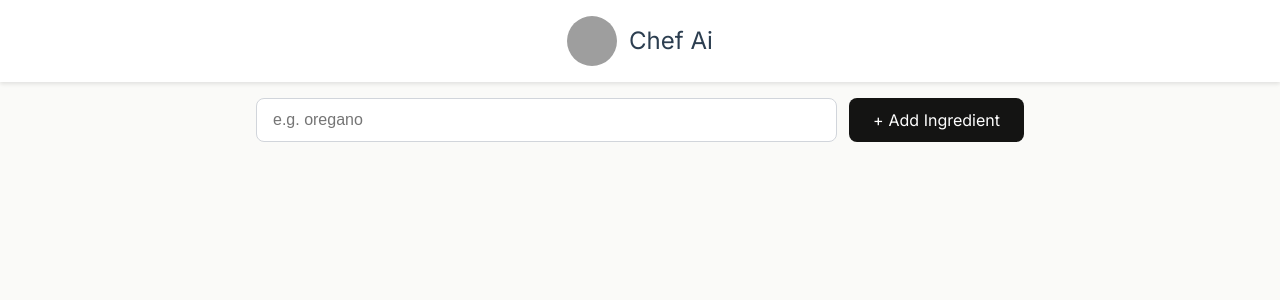
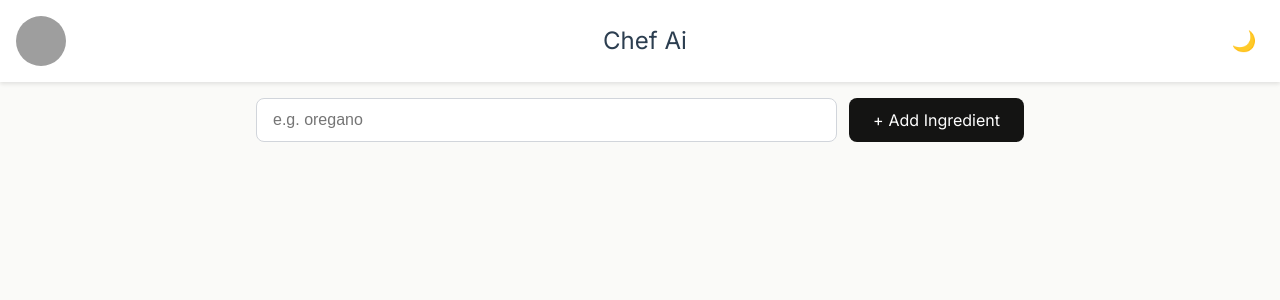
Before and after one commit to mharis0801/Chef-AI, a React (Vite) app: page / in a window 1280 px wide. Shown: the top 300 px of the page. Built offline with nearby package versions, Linux system fonts and the light colour scheme; grey boxes are pictures that could not be loaded; what @huggingface/inference would draw is missing.

Commit message:
added Dark theme toggle top right of the web page

```diff
--- a/src/App.jsx
+++ b/src/App.jsx
@@ -1,12 +1,12 @@
 import Header from "./Header"
 import Main1 from "./Main1.jsx"
+import { ThemeProvider } from "./context/ThemeContext"
 
-export default function App(){
-    return(
-        <>
-        <Header />
-        <Main1 />
-        </>
-
+export default function App() {
+    return (
+        <ThemeProvider>
+            <Header />
+            <Main1 />
+        </ThemeProvider>
     )
 }
--- a/src/Header.jsx
+++ b/src/Header.jsx
@@ -1,10 +1,12 @@
 import chefLogo from "/src/assets/chefIcon.jpg"
+import ThemeToggle from "./components/ThemeToggle"
 
-export default function Header(){
+export default function Header() {
     return (
         <header>
-            <img src={chefLogo} />
+            <img src={chefLogo} alt="Chef AI Logo" />
             <h1>Chef Ai</h1>
+            <ThemeToggle />
         </header>
     )
 }
--- /dev/null
+++ b/src/components/ThemeToggle.jsx
@@ -0,0 +1,15 @@
+import { useTheme } from '../context/ThemeContext';
+
+export default function ThemeToggle() {
+    const { isDark, toggleTheme } = useTheme();
+
+    return (
+        <button
+            onClick={toggleTheme}
+            className="theme-toggle"
+            aria-label={`Switch to ${isDark ? 'light' : 'dark'} theme`}
+        >
+            {isDark ? '☀️' : '🌙'}
+        </button>
+    );
+}
--- /dev/null
+++ b/src/context/ThemeContext.jsx
@@ -0,0 +1,31 @@
+import { createContext, useContext, useState, useEffect } from 'react';
+
+const ThemeContext = createContext();
+
+export function ThemeProvider({ children }) {
+    const [isDark, setIsDark] = useState(() => {
+        const savedTheme = localStorage.getItem('theme');
+        return savedTheme === 'dark';  // Removed the system preference check to default to light
+    });
+
+    useEffect(() => {
+        localStorage.setItem('theme', isDark ? 'dark' : 'light');
+        document.documentElement.setAttribute('data-theme', isDark ? 'dark' : 'light');
+    }, [isDark]);
+
+    const toggleTheme = () => setIsDark(prev => !prev);
+
+    return (
+        <ThemeContext.Provider value={{ isDark, toggleTheme }}>
+            {children}
+        </ThemeContext.Provider>
+    );
+}
+
+export function useTheme() {
+    const context = useContext(ThemeContext);
+    if (context === undefined) {
+        throw new Error('useTheme must be used within a ThemeProvider');
+    }
+    return context;
+}
--- a/src/index.css
+++ b/src/index.css
@@ -8,6 +8,27 @@
   --border-color: #D1D5DB;
   --max-content-width: 800px;
   --spacing-unit: 1rem;
+  --shadow-color: rgba(0, 0, 0, 0.1);
+  --error-background: #FEE2E2;
+  --hint-background: #F3F4F6;
+  --recipe-button-background: #F0EFEB;
+  --heading-color: #2C3E50;
+  --secondary-text: #6B7280;
+}
+
+[data-theme="dark"] {
+  --primary-color: #FF916B;
+  --text-color: #E2E8F0;
+  --background-color: #1A202C;
+  --card-background: #2D3748;
+  --header-background: #2D3748;
+  --border-color: #4A5568;
+  --shadow-color: rgba(0, 0, 0, 0.3);
+  --error-background: #63171B;
+  --hint-background: #2D3748;
+  --recipe-button-background: #2D3748;
+  --heading-color: #F7FAFC;
+  --secondary-text: #E2E8F0;
 }
 
 * {
@@ -27,15 +48,20 @@ body {
 /* Header styles */
 header {
   display: flex;
-  justify-content: center;
+  justify-content: space-between;
   align-items: center;
-  gap: 0.75rem;
   padding: var(--spacing-unit);
   background-color: var(--header-background);
-  box-shadow: 0px 2px 4px rgba(0, 0, 0, 0.1);
+  box-shadow: 0px 2px 4px var(--shadow-color);
   position: sticky;
   top: 0;
   z-index: 100;
+}
+
+.header-content {
+  display: flex;
+  align-items: center;
+  gap: 0.75rem;
 }
 
 header > img {
@@ -52,9 +78,29 @@ header > img:hover {
 
 header > h1 {
   font-weight: 500;
-  color: #2C3E50;
+  color: var(--heading-color);
   font-size: 1.5rem;
   margin: 0;
+}
+
+/* Theme toggle styles */
+.theme-toggle {
+  background: none;
+  border: none;
+  padding: 0.5rem;
+  cursor: pointer;
+  font-size: 1.25rem;
+  border-radius: 50%;
+  width: 40px;
+  height: 40px;
+  display: flex;
+  align-items: center;
+  justify-content: center;
+  transition: background-color 0.2s ease;
+}
+
+.theme-toggle:hover {
+  background-color: var(--shadow-color);
 }
 
 /* Main content layout */
@@ -95,6 +141,8 @@ main {
   font-size: 1rem;
   transition: all 0.2s ease;
   height: 44px;
+  background-color: var(--card-background);
+  color: var(--text-color);
 }
 
 .add-ing-form > input:focus {
@@ -136,7 +184,7 @@ main {
   margin-top: -1rem;
   margin-bottom: 1rem;
   text-align: center;
-  background-color: #FEE2E2;
+  background-color: var(--error-background);
   padding: 0.75rem;
   border-radius: 8px;
 }
@@ -145,7 +193,7 @@ main {
   color: #6B7280;
   font-size: 0.875rem;
   text-align: center;
-  background-color: #F3F4F6;
+  background-color: var(--hint-background);
   padding: 0.75rem;
   border-radius: 8px;
   margin: 1rem 0;
@@ -206,7 +254,7 @@ ul.ingredients-list > li:hover {
   justify-content: space-between;
   align-items: center;
   border-radius: 12px;
-  background: #F0EFEB;
+  background: var(--recipe-button-background);
   padding: 1.5rem;
   margin: 2rem 0;
   transition: transform 0.3s ease;
@@ -234,12 +282,12 @@ ul.ingredients-list > li:hover {
   font-size: 1.25rem;
   font-weight: 500;
   line-height: 24px;
-  color: #2C3E50;
+  color: var(--heading-color);
   margin: 0 0 0.5rem;
 }
 
 .get-recipe-container p {
-  color: #6B7280;
+  color: var(--secondary-text);
   font-size: 0.875rem;
   line-height: 20px;
   margin: 0;
@@ -375,7 +423,7 @@ ul.ingredients-list > li:hover {
 }
 
 .suggested-recipe-container h2 {
-  color: #2C3E50;
+  color: var(--heading-color);
   margin-top: 0;
   font-size: 1.5rem;
 }
```
